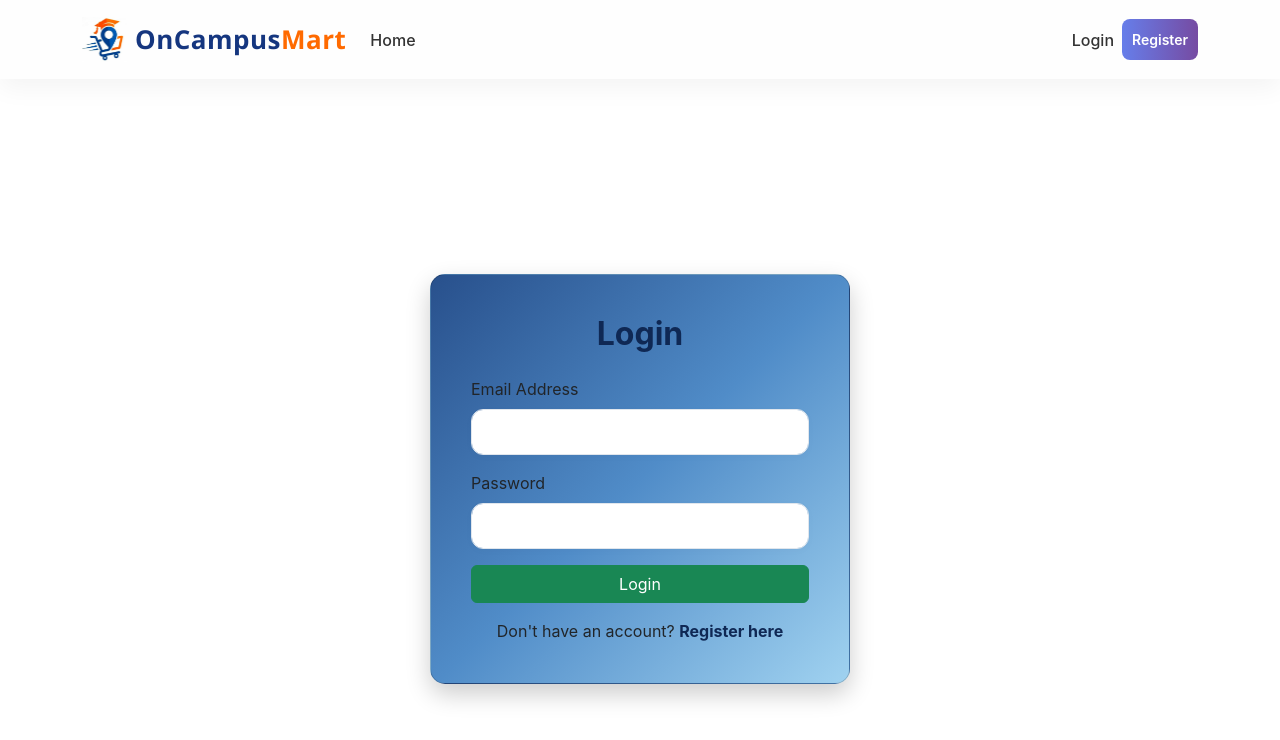
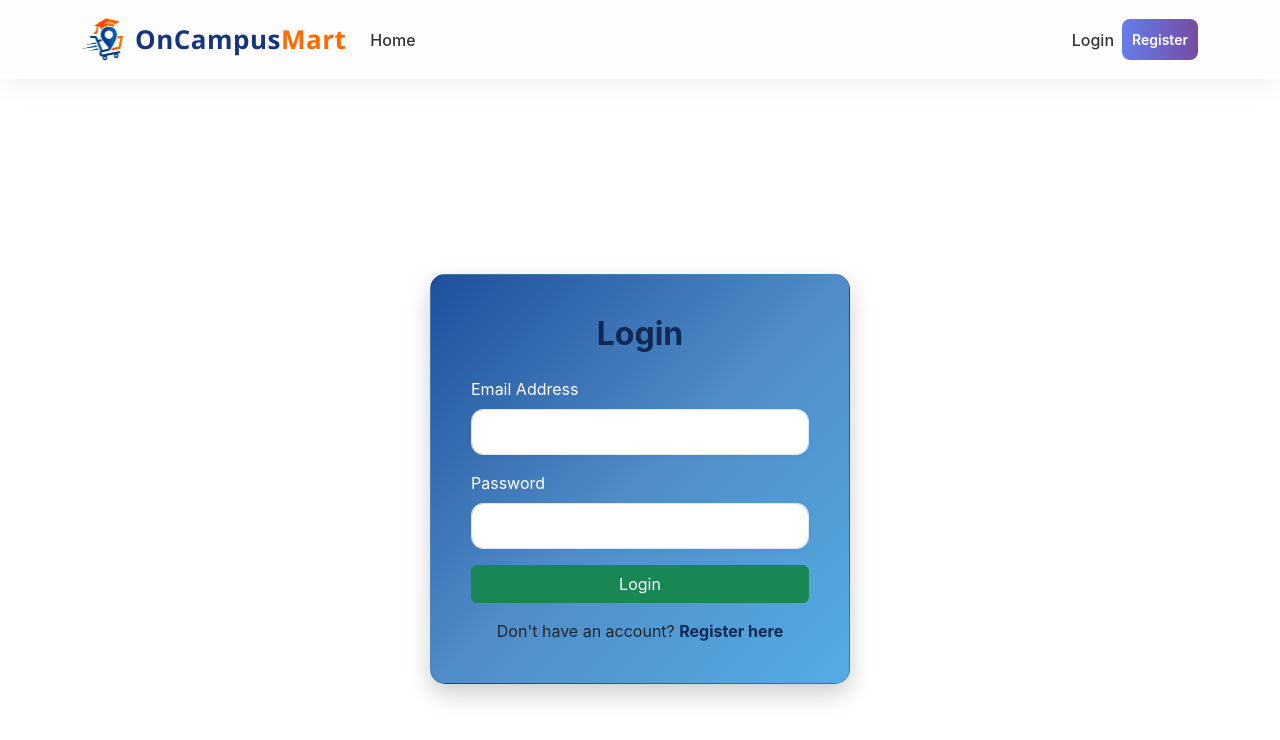
Before and after one commit to GOKULLSS/Academic-Resource-sharing-platform, a React (Vite) app in the folder client/: page /login in a window 1280 px wide. Shown: the top 740 px of the page. Built offline with nearby package versions, Linux system fonts and the light colour scheme.

Commit message:
register and login ui fixed

```diff
--- a/client/src/pages/Login.css
+++ b/client/src/pages/Login.css
@@ -1,7 +1,7 @@
 .login-page {
   min-height: 100vh;
   width: 100%;
- background: white;
+  background: white;
   display: flex;
   justify-content: center;
   align-items: center;
@@ -13,13 +13,16 @@
   border-radius: 15px;
   box-shadow: 0 10px 25px rgba(0, 0, 0, 0.2);
   background: linear-gradient(135deg,
-    rgb(40, 80, 140),
-    rgb(80, 140, 200),
-    rgb(160, 210, 240)
-  );
+      rgb(30, 80, 156),
+      rgb(80, 140, 200),
+      rgb(84, 172, 227));
 
 }
 
-.fw-bold{
-  color:rgb(15,40,84);
+.fw-bold {
+  color: rgb(15, 40, 84);
 }
+
+.textcolor {
+  color: white;
+}
--- a/client/src/pages/Login.jsx
+++ b/client/src/pages/Login.jsx
@@ -46,7 +46,7 @@ const Login = () => {
 
           <Form onSubmit={handleSubmit}>
             <Form.Group className="mb-3">
-            <Form.Label>Email Address</Form.Label>
+              <Form.Label className="textcolor">Email Address</Form.Label>
               <Form.Control
                 type="email"
                 value={email}
@@ -56,7 +56,7 @@ const Login = () => {
             </Form.Group>
 
             <Form.Group className="mb-3">
-            <Form.Label>Password</Form.Label>
+              <Form.Label className="textcolor">Password</Form.Label>
               <Form.Control
                 type="password"
                 value={password}
--- a/client/src/pages/Register.css
+++ b/client/src/pages/Register.css
@@ -3,7 +3,7 @@
     min-height: 100vh;
     display: flex;
     align-items: center;
-    background:white;
+    background: white;
     animation: fadeIn 0.8s ease-in-out;
 }
 
@@ -15,16 +15,15 @@
     padding: 10px;
     animation: slideUp 0.6s ease-out;
     background: linear-gradient(135deg,
-    rgb(40, 80, 140),
-    rgb(80, 140, 200),
-    rgb(160, 210, 240)
-  );
+            rgb(40, 80, 140),
+            rgb(80, 140, 200),
+            rgb(160, 210, 240));
 }
 
 /* Title styling */
 .register-title {
     font-weight: 700;
-    color: #372c5b;
+    color: #f5f4f7;
 }
 
 /* Input styling */
@@ -58,7 +57,7 @@
 
 /* Login link */
 .login-link a {
-    color: rgb(15,40,84);
+    color: rgb(15, 40, 84);
     font-weight: 500;
     text-decoration: none;
 }
@@ -72,6 +71,7 @@
     from {
         opacity: 0;
     }
+
     to {
         opacity: 1;
     }
@@ -82,6 +82,7 @@
         transform: translateY(30px);
         opacity: 0;
     }
+
     to {
         transform: translateY(0);
         opacity: 1;
--- a/client/src/pages/Register.jsx
+++ b/client/src/pages/Register.jsx
@@ -44,7 +44,7 @@ const Register = () => {
 
                                 <Form onSubmit={handleSubmit}>
                                     <Form.Group className="mb-3">
-                                        <Form.Label>Name</Form.Label>
+                                        <Form.Label style={{ color: 'white' }}>Name</Form.Label>
                                         <Form.Control
                                             type="text"
                                             placeholder="Enter your name"
@@ -55,7 +55,7 @@ const Register = () => {
                                     </Form.Group>
 
                                     <Form.Group className="mb-3">
-                                        <Form.Label>Email Address</Form.Label>
+                                        <Form.Label style={{ color: 'white' }}>Email Address</Form.Label>
                                         <Form.Control
                                             type="email"
                                             placeholder="Enter your email"
@@ -67,7 +67,7 @@ const Register = () => {
                                     </Form.Group>
 
                                     <Form.Group className="mb-3">
-                                        <Form.Label>Password</Form.Label>
+                                        <Form.Label style={{ color: 'white' }}>Password</Form.Label>
                                         <Form.Control
                                             type="password"
                                             placeholder="Create a password"
@@ -81,12 +81,13 @@ const Register = () => {
                                         variant="primary"
                                         type="submit"
                                         className="w-100 register-btn"
+                                        style={{ color: 'white' }}
                                     >
                                         Register
                                     </Button>
                                 </Form>
 
-                                <div className="mt-4 text-center login-link">
+                                <div className="mt-4 text-center login-link" >
                                     Already have an account?{' '}
                                     <Link to="/login">Login here</Link>
                                 </div>
```
Lines whose indentation alone changed are shown as unchanged.
